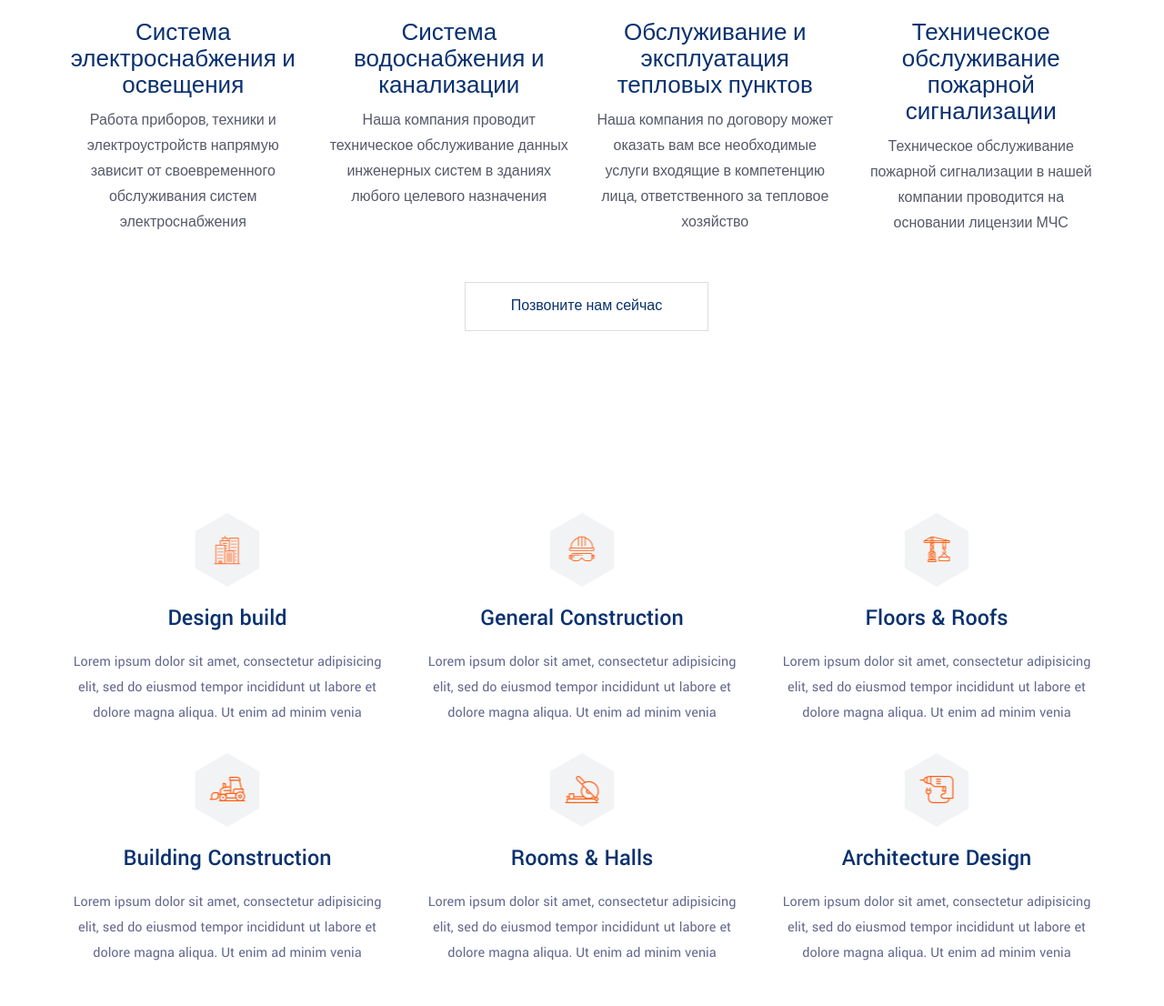
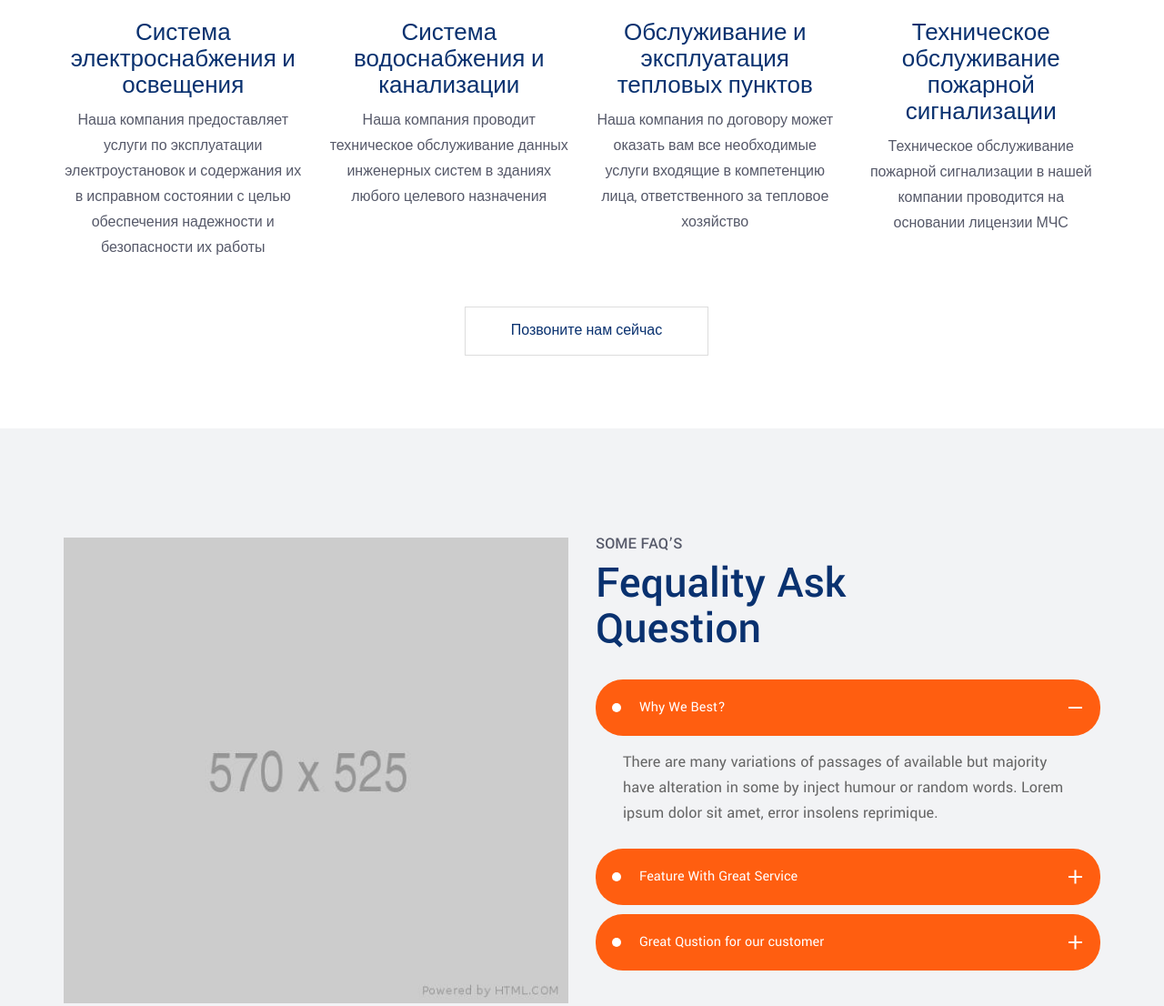
Before and after one commit to eleonkov/kiros-plus, a plain HTML site: page index.html in a window 1280 px wide. Shown: the part 1321-2427 px from the top of the page at 91% size. Drawn offline with Linux system fonts and the light colour scheme; some packages are replaced by stand-ins of ours; a script that the page names is missing.

Commit message:
Update index.html

```diff
--- a/index.html
+++ b/index.html
@@ -190,7 +190,7 @@
                         <div class="single-we-do">
                             <img src="assets/img/wedo/w1.png" alt="">
                             <h3>Система электроснабжения и освещения</h3>
-                            <p>Работа приборов, техники и электроустройств напрямую зависит от своевременного обслуживания систем электроснабжения</p>
+                            <p>Наша компания предоставляет услуги по эксплуатации электроустановок и содержания их в исправном состоянии с целью обеспечения надежности и безопасности их работы</p>
                         </div> <!-- /.single-we-do -->
                     </div> <!-- /.col-lg-3 col-sm-6 -->
                     <div class="col-lg-3 col-sm-6 text-center">
@@ -229,7 +229,7 @@
             FQ Ask Section
         ==============================================
         -->
-        <!--section class="fq-ask-wrap section-padding">
+        <section class="fq-ask-wrap section-padding">
             <div class="container">
                 <div class="row">
                     <div class="col-lg-6 col-sm-12">
@@ -237,7 +237,7 @@
                             <img src="assets/img/fq-ask.jpg" alt="fq-ask">
                         </div>
                     </div> <!-- /.col-lg-6 col-sm-12 -->
-                    <!--div class="col-lg-6 col-sm-12">
+                    <div class="col-lg-6 col-sm-12">
                         <div class="theme-heading">
                             <span>Some FAQ’s</span>
                             <h2>Fequality Ask <br>Question</h2>
@@ -288,10 +288,10 @@
                               </div>
                            </div>
                         </div>
-                    </div--> <!-- /.col-lg-6 col-sm-12 -->
+                    </div> <!-- /.col-lg-6 col-sm-12 -->
                 </div>
-            </div-->
-        </section--> <!-- /.fq-ask-wrap -->
+            </div>
+        </section> <!-- /.fq-ask-wrap -->
 
 
         <!--
```
